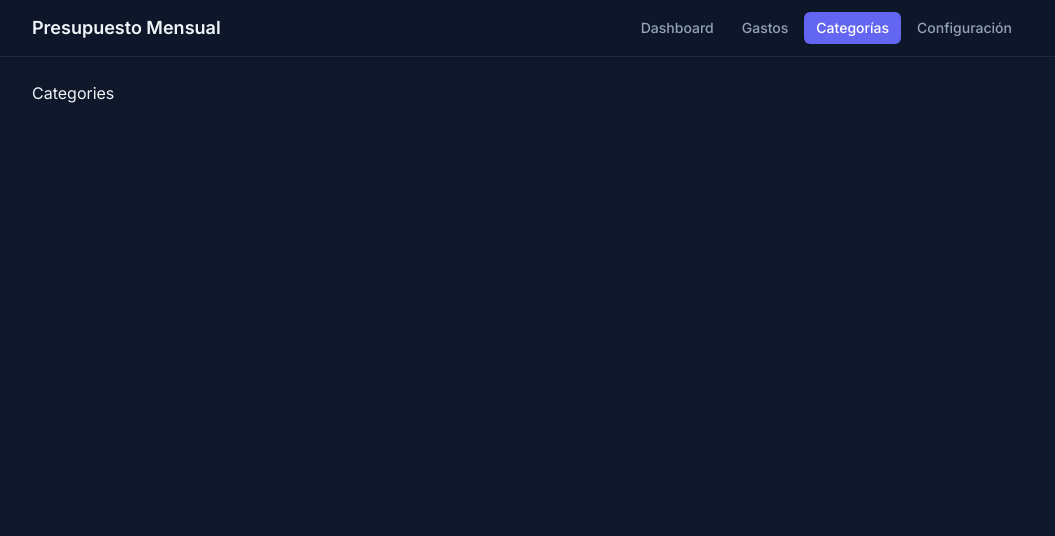
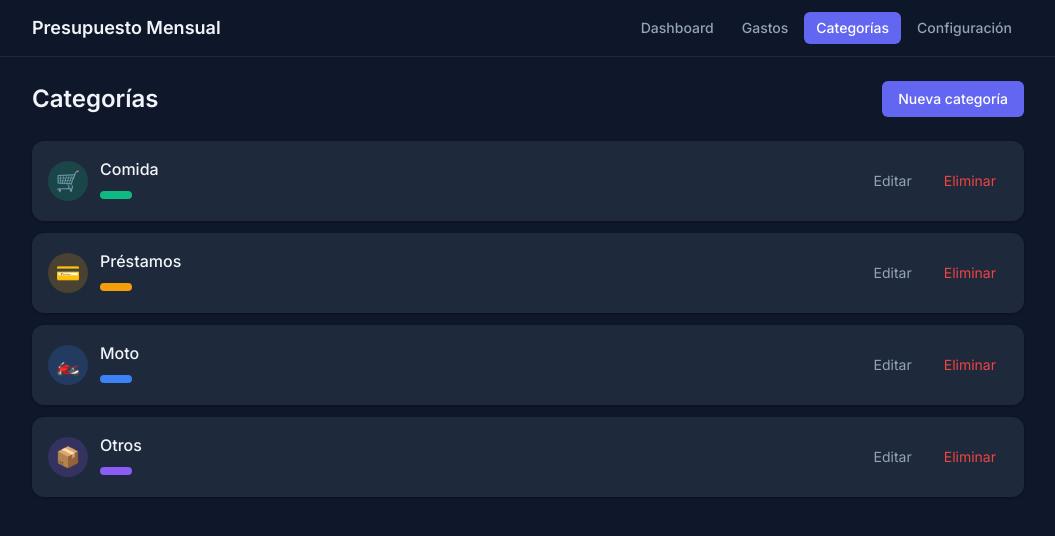
Before and after one commit to albertogonfer/Presupuesto-Mensual, a React (Vite) app: page /categories in a window 1280 px wide. Shown: the top 536 px of the page, without its empty margins (112-1167 px from the left). Built offline with nearby package versions, Linux system fonts and the light colour scheme.

Commit message:
feat(categories): add CategoriesPage with list, add, edit, delete

```diff
--- /dev/null
+++ b/src/adapters/budget/components/CategoryCard.tsx
@@ -0,0 +1,45 @@
+import type { Category } from '../../../domain/budget/model/types'
+
+type CategoryCardProps = {
+  category: Category
+  onEdit: (category: Category) => void
+  onDelete: (id: string) => void
+}
+
+export function CategoryCard({ category, onEdit, onDelete }: CategoryCardProps) {
+  return (
+    <div className="flex items-center justify-between rounded-card bg-bg-card p-4 shadow-card">
+      <div className="flex items-center gap-3">
+        <span
+          className="flex h-10 w-10 items-center justify-center rounded-full text-xl"
+          style={{ backgroundColor: category.color + '33' }}
+        >
+          {category.icon}
+        </span>
+        <div>
+          <p className="font-medium text-text-primary">{category.name}</p>
+          <span
+            className="mt-0.5 inline-block h-2 w-8 rounded-full"
+            style={{ backgroundColor: category.color }}
+          />
+        </div>
+      </div>
+      <div className="flex gap-2">
+        <button
+          aria-label="Editar"
+          onClick={() => onEdit(category)}
+          className="rounded-md px-3 py-1.5 text-sm text-text-secondary transition-colors hover:text-text-primary"
+        >
+          Editar
+        </button>
+        <button
+          aria-label="Eliminar"
+          onClick={() => onDelete(category.id)}
+          className="rounded-md px-3 py-1.5 text-sm text-danger transition-colors hover:opacity-80"
+        >
+          Eliminar
+        </button>
+      </div>
+    </div>
+  )
+}
--- /dev/null
+++ b/src/adapters/budget/components/CategoryForm.tsx
@@ -0,0 +1,84 @@
+import { useState } from 'react'
+import { Input } from '../../shared/components/Input'
+import { Button } from '../../shared/components/Button'
+
+const PRESET_COLORS = [
+  '#6366F1', // indigo
+  '#10B981', // emerald
+  '#F59E0B', // amber
+  '#EF4444', // rose
+  '#8B5CF6', // violet
+  '#0EA5E9', // sky
+  '#F97316', // orange
+  '#14B8A6', // teal
+]
+
+type CategoryFormValues = {
+  name: string
+  color: string
+  icon: string
+}
+
+type CategoryFormProps = {
+  onSubmit: (values: CategoryFormValues) => void
+  onCancel: () => void
+  initialValues?: CategoryFormValues
+}
+
+export function CategoryForm({ onSubmit, onCancel, initialValues }: CategoryFormProps) {
+  const [name, setName] = useState(initialValues?.name ?? '')
+  const [icon, setIcon] = useState(initialValues?.icon ?? '📦')
+  const [color, setColor] = useState(initialValues?.color ?? PRESET_COLORS[0])
+
+  function handleSubmit(e: React.FormEvent) {
+    e.preventDefault()
+    onSubmit({ name: name.trim(), icon: icon.trim(), color })
+  }
+
+  return (
+    <form onSubmit={handleSubmit} className="flex flex-col gap-4">
+      <Input
+        id="category-name"
+        label="Nombre"
+        value={name}
+        onChange={(e) => setName(e.target.value)}
+        placeholder="Ej: Transporte"
+        required
+      />
+      <Input
+        id="category-icon"
+        label="Ícono"
+        value={icon}
+        onChange={(e) => setIcon(e.target.value)}
+        placeholder="Emoji"
+        maxLength={4}
+        required
+      />
+      <div className="flex flex-col gap-2">
+        <span className="text-sm font-medium text-text-secondary">Color</span>
+        <div className="flex flex-wrap gap-2">
+          {PRESET_COLORS.map((c) => (
+            <button
+              key={c}
+              type="button"
+              aria-label={`Color ${c}`}
+              onClick={() => setColor(c)}
+              className="h-7 w-7 rounded-full transition-transform hover:scale-110"
+              style={{
+                backgroundColor: c,
+                outline: c === color ? '2px solid white' : 'none',
+                outlineOffset: '2px',
+              }}
+            />
+          ))}
+        </div>
+      </div>
+      <div className="flex justify-end gap-3 pt-2">
+        <Button type="button" variant="secondary" onClick={onCancel}>
+          Cancelar
+        </Button>
+        <Button type="submit">Guardar</Button>
+      </div>
+    </form>
+  )
+}
--- a/src/adapters/budget/pages/CategoriesPage.tsx
+++ b/src/adapters/budget/pages/CategoriesPage.tsx
@@ -1,3 +1,86 @@
+import { useState } from 'react'
+import type { Category } from '../../../domain/budget/model/types'
+import { useCategories } from '../hooks/useCategories'
+import { CategoryCard } from '../components/CategoryCard'
+import { CategoryForm } from '../components/CategoryForm'
+import { Modal } from '../../shared/components/Modal'
+import { Button } from '../../shared/components/Button'
+import { EmptyState } from '../../shared/components/EmptyState'
+
+type ModalMode = { type: 'add' } | { type: 'edit'; category: Category } | null
+
 export default function CategoriesPage() {
-  return <div>Categories</div>
+  const { categories, addCategory, updateCategory, removeCategory } = useCategories()
+  const [modal, setModal] = useState<ModalMode>(null)
+  const [deleteError, setDeleteError] = useState<string | null>(null)
+
+  function handleDelete(id: string) {
+    setDeleteError(null)
+    // For now expenses store doesn't exist — pass empty array (guard contract established)
+    const result = removeCategory(id, [])
+    if (!result.success) {
+      setDeleteError(result.error ?? 'No se puede eliminar esta categoría.')
+    }
+  }
+
+  function handleSubmit(values: { name: string; color: string; icon: string }) {
+    if (modal?.type === 'edit') {
+      updateCategory(modal.category.id, values)
+    } else {
+      addCategory(values)
+    }
+    setModal(null)
+  }
+
+  const editingCategory = modal?.type === 'edit' ? modal.category : undefined
+
+  return (
+    <div className="flex flex-col gap-6">
+      <div className="flex items-center justify-between">
+        <h1 className="text-2xl font-semibold text-text-primary">Categorías</h1>
+        <Button onClick={() => { setModal({ type: 'add' }); setDeleteError(null) }}>
+          Nueva categoría
+        </Button>
+      </div>
+
+      {deleteError && (
+        <p role="alert" className="rounded-md bg-danger/10 px-4 py-2 text-sm text-danger">
+          {deleteError}
+        </p>
+      )}
+
+      {categories.length === 0 ? (
+        <EmptyState
+          message="Creá tu primera categoría para clasificar tus gastos."
+        />
+      ) : (
+        <div className="flex flex-col gap-3">
+          {categories.map((cat) => (
+            <CategoryCard
+              key={cat.id}
+              category={cat}
+              onEdit={(c) => setModal({ type: 'edit', category: c })}
+              onDelete={handleDelete}
+            />
+          ))}
+        </div>
+      )}
+
+      <Modal
+        open={modal !== null}
+        title={modal?.type === 'edit' ? 'Editar categoría' : 'Nueva categoría'}
+        onClose={() => setModal(null)}
+      >
+        <CategoryForm
+          onSubmit={handleSubmit}
+          onCancel={() => setModal(null)}
+          initialValues={
+            editingCategory
+              ? { name: editingCategory.name, color: editingCategory.color, icon: editingCategory.icon }
+              : undefined
+          }
+        />
+      </Modal>
+    </div>
+  )
 }
```
